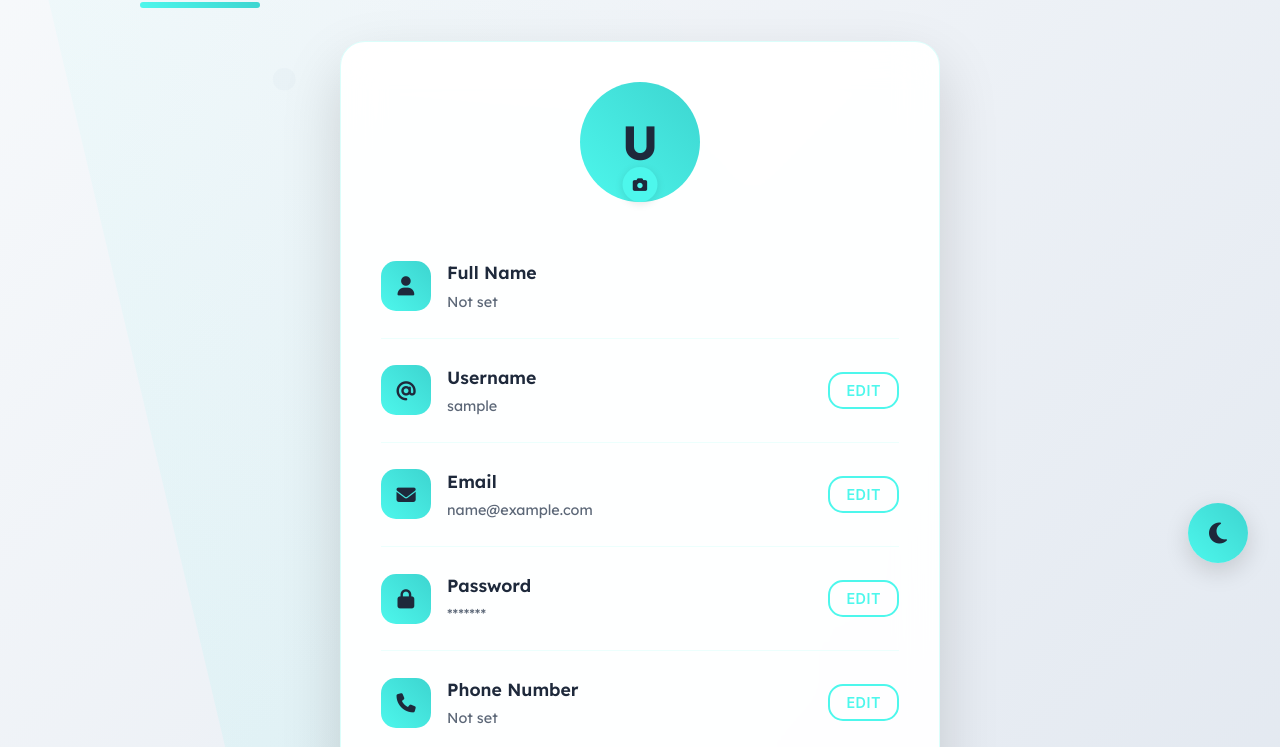
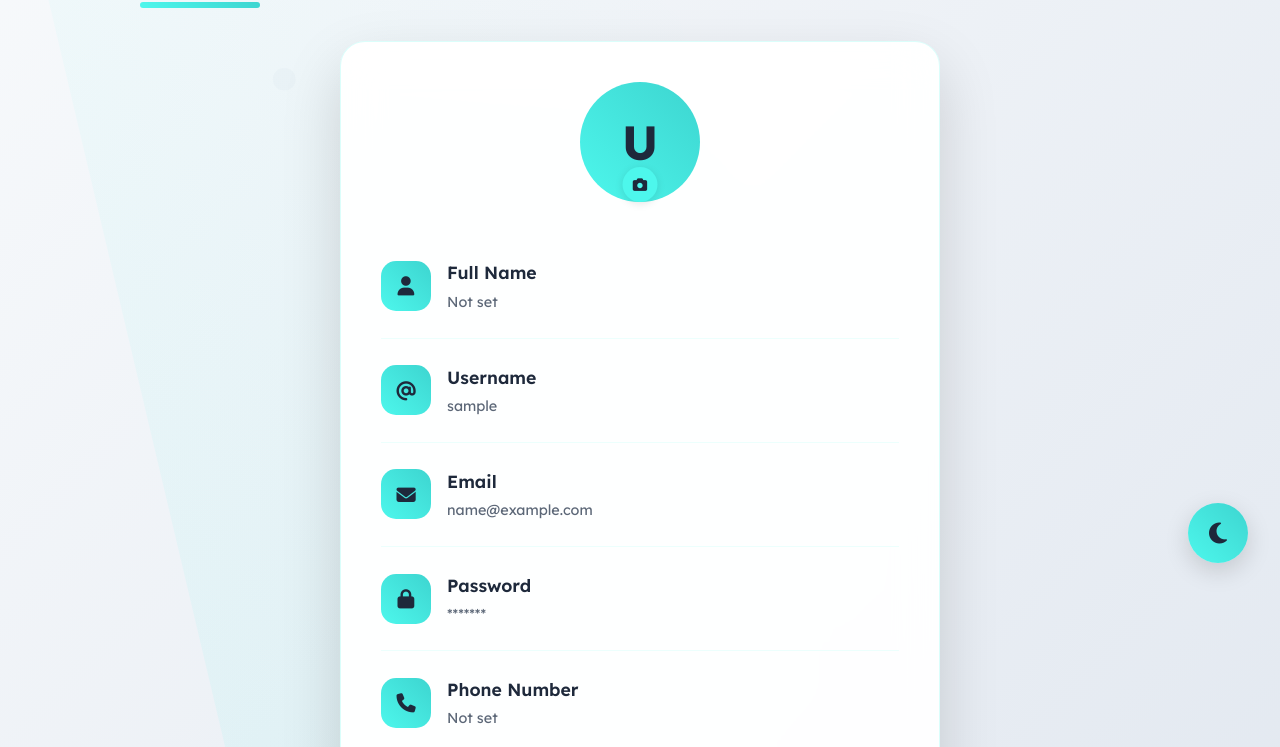
Before and after one commit to Netexus/EvenUp, a plain HTML site: page frontend/profile.html in a window 1280 px wide. Shown: the part 205-952 px from the top of the page. Drawn offline with nearby package versions, Linux system fonts and the light colour scheme; sample sign-in values are in the browser's storage.

Commit message:
feat: hide edit buttons in profile and dashboard

```diff
--- a/frontend/profile.html
+++ b/frontend/profile.html
@@ -101,7 +101,7 @@
                                 <div class="item-value" id="username">Loading...</div>
                             </div>
                         </div>
-                        <button class="edit-button" onclick="editUsername()">Edit</button>
+                        <button class="edit-button" onclick="editUsername()" style="display: none;">Edit</button>
                     </div>
 
                     <div class="profile-item">
@@ -114,7 +114,7 @@
                                 <div class="item-value" id="userEmail">Loading...</div>
                             </div>
                         </div>
-                        <button class="edit-button" onclick="editEmail()">Edit</button>
+                        <button class="edit-button" onclick="editEmail()" style="display: none;">Edit</button>
                     </div>
 
                     <div class="profile-item">
@@ -127,7 +127,7 @@
                                 <div class="item-value">*******</div>
                             </div>
                         </div>
-                        <button class="edit-button" onclick="editPassword()">Edit</button>
+                        <button class="edit-button" onclick="editPassword()" style="display: none;">Edit</button>
                     </div>
 
                     <div class="profile-item">
@@ -140,7 +140,7 @@
                                 <div class="item-value" id="userPhone">Loading...</div>
                             </div>
                         </div>
-                        <button class="edit-button" onclick="editPhoneNumber()">Edit</button>
+                        <button class="edit-button" onclick="editPhoneNumber()" style="display: none;">Edit</button>
                     </div>
 
                     <div class="profile-item">
```
Also changed, not shown: frontend/dashboard.html (+2 -2 lines).
